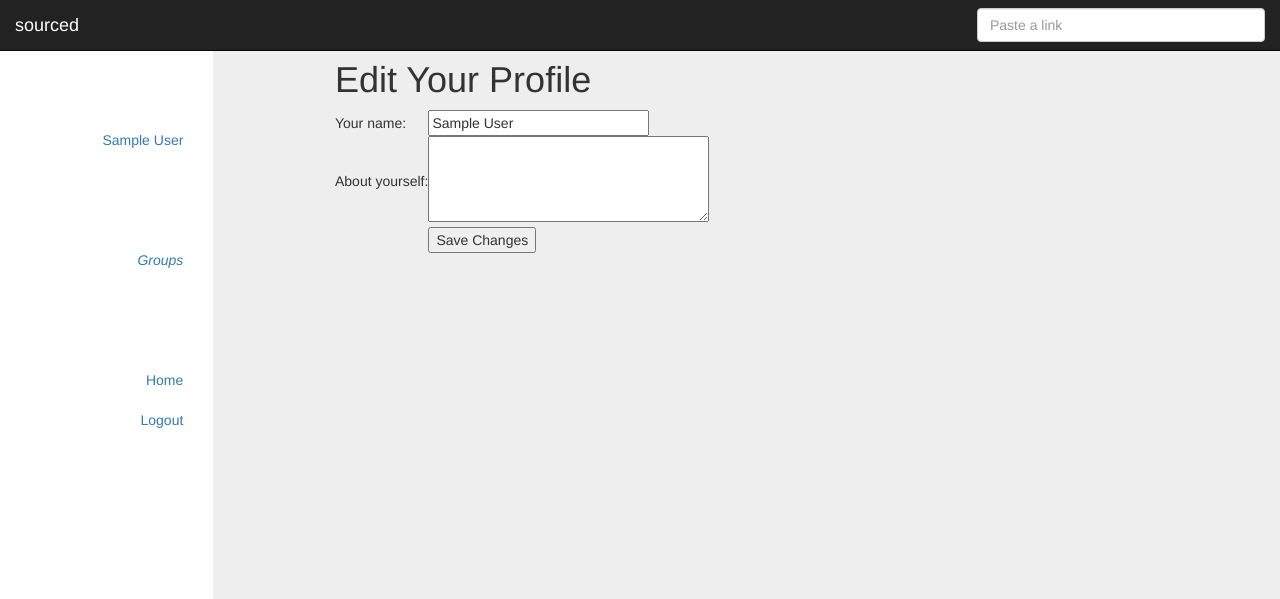
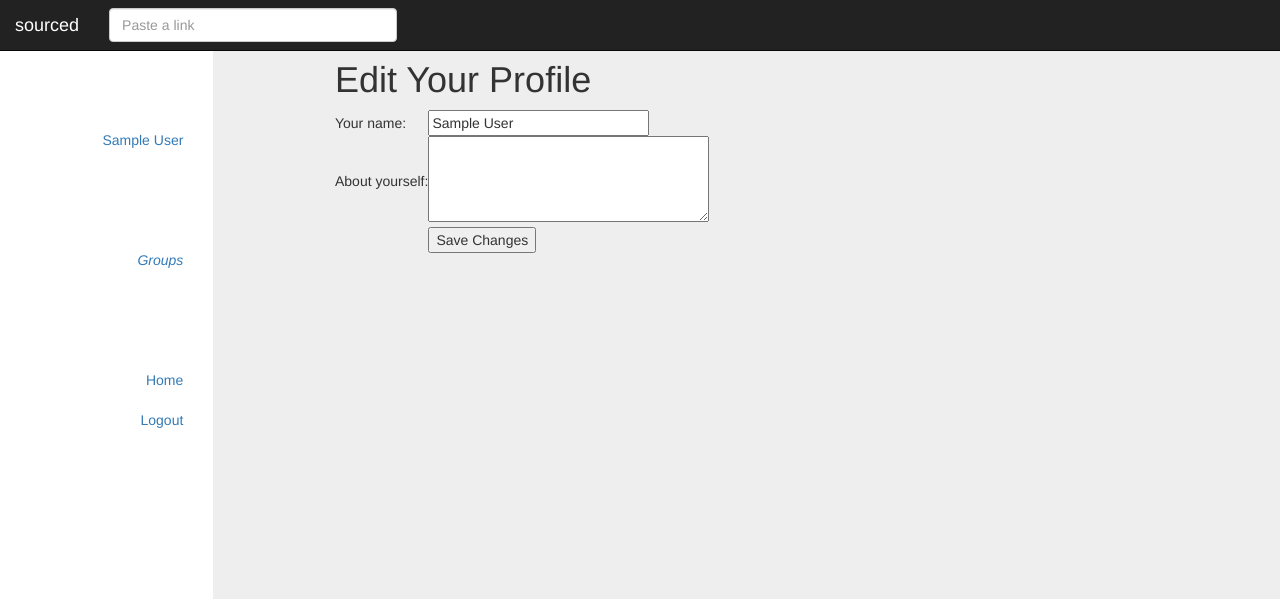
Before and after one commit to pmaddi/sourced, a Flask app: page /edit in a window 1280 px wide. Shown: the top 599 px of the page. Run offline with Flask 2, Linux system fonts and the light colour scheme; the visitor is signed in with stand-in values (Sample User, id 1); data comes from the database, SQL or seed files in the repository; data that the repository does not hold is empty; parts of the project's set-up code (start-up, migrations or seed data) failed here and were passed over; some libraries are stand-ins or nearby versions.

Commit message:
something

```diff
--- a/app/templates/base.html
+++ b/app/templates/base.html
@@ -36,22 +36,22 @@
     <!-- topbar -->
     <div class="navbar navbar-inverse navbar-fixed-top" role="navigation">
       <div class="container-fluid">
-        <!-- <div class="navbar-header"> -->
+        <div class="navbar-header">
             <a class="navbar-brand" href="{{ url_for('index') }}">sourced</a>
-            <!-- </div> -->
+        <div class="nav navbar-nav navbar-right">
 
             {% if g.user.is_authenticated() %}
             <form class="nav navbar-form navbar-right" action="{{url_for('index')}}" method="post" name="post">
                 {{ post_form.post(size = 30, class="form-control", maxlength = 140, placeholder = "Paste a link") }}
             </form>
             {% else %}
-            <ul class="nav navbar-nav navbar-right">
               <li><a href="{{ url_for('register') }}">Register</a></li>
               <li><a href="{{ url_for('login') }}">Login</a></li>
-            </ul>
             {% endif %}
+        </div>
 
 
+         </div>
 
 
 
--- a/app/templates/group.html
+++ b/app/templates/group.html
@@ -3,13 +3,13 @@
 
 {% block content %}
 
-<h1>{{group.name}}
+<h1>{{group.name}}</h1>
+
 	{% if not g.user.is_member(group) %}
 		<form action = "{{url_for('show_group_profile',groupint=group.id)}}" name="join" method = "post">
 			{{ join_form.join(type="button", type="submit", class="btn btn-default", placeholder="Join") }}
 		</form>
 	{% endif %}
-</h1>
 {#
 {% if user.about_me %}<p>{{user.about_me}}</p>{% endif %}
 {% if user.id == g.user.id %}<p><a href="{{url_for('edit')}}">Edit</a></p>{% endif %}
```
